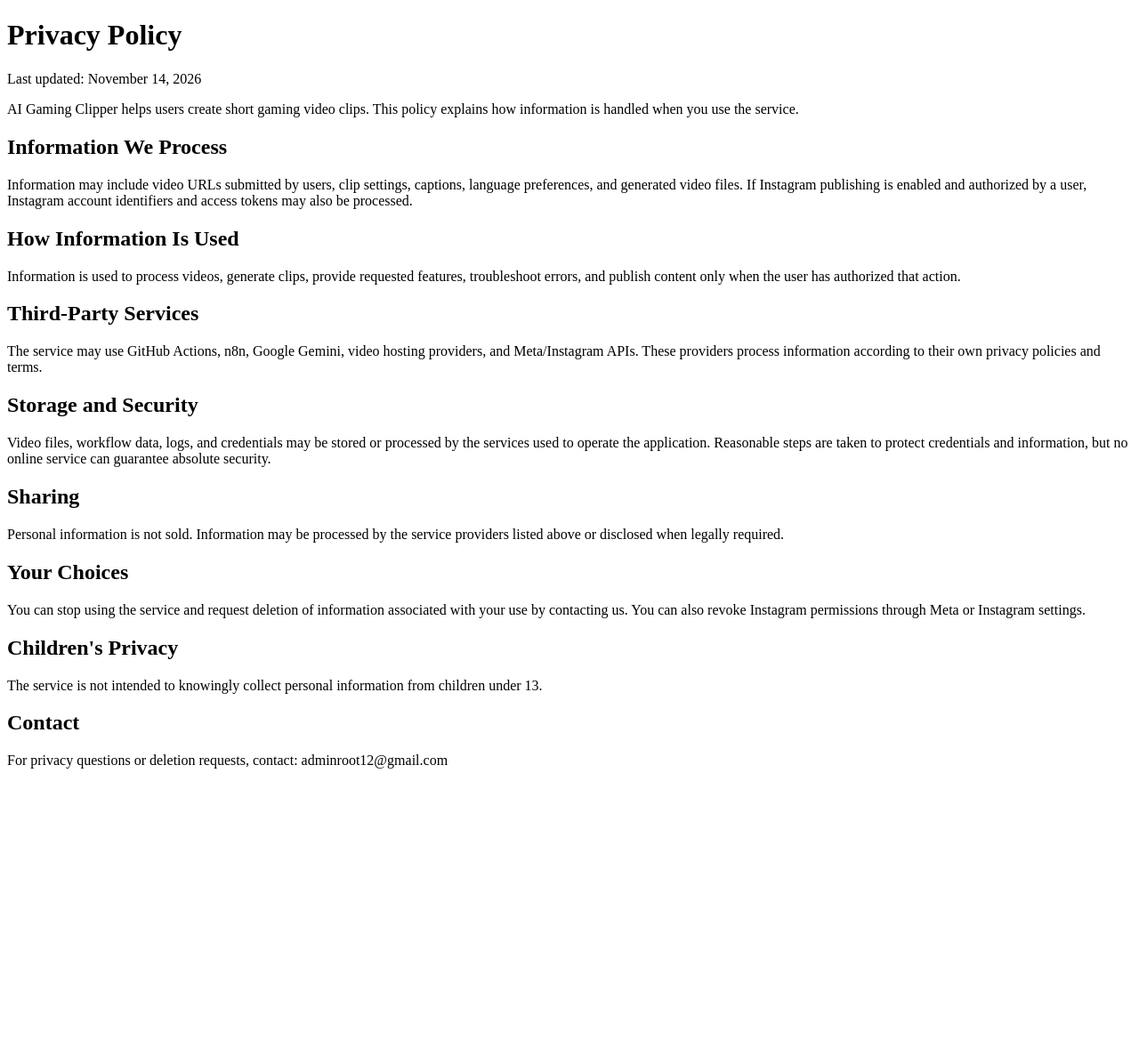
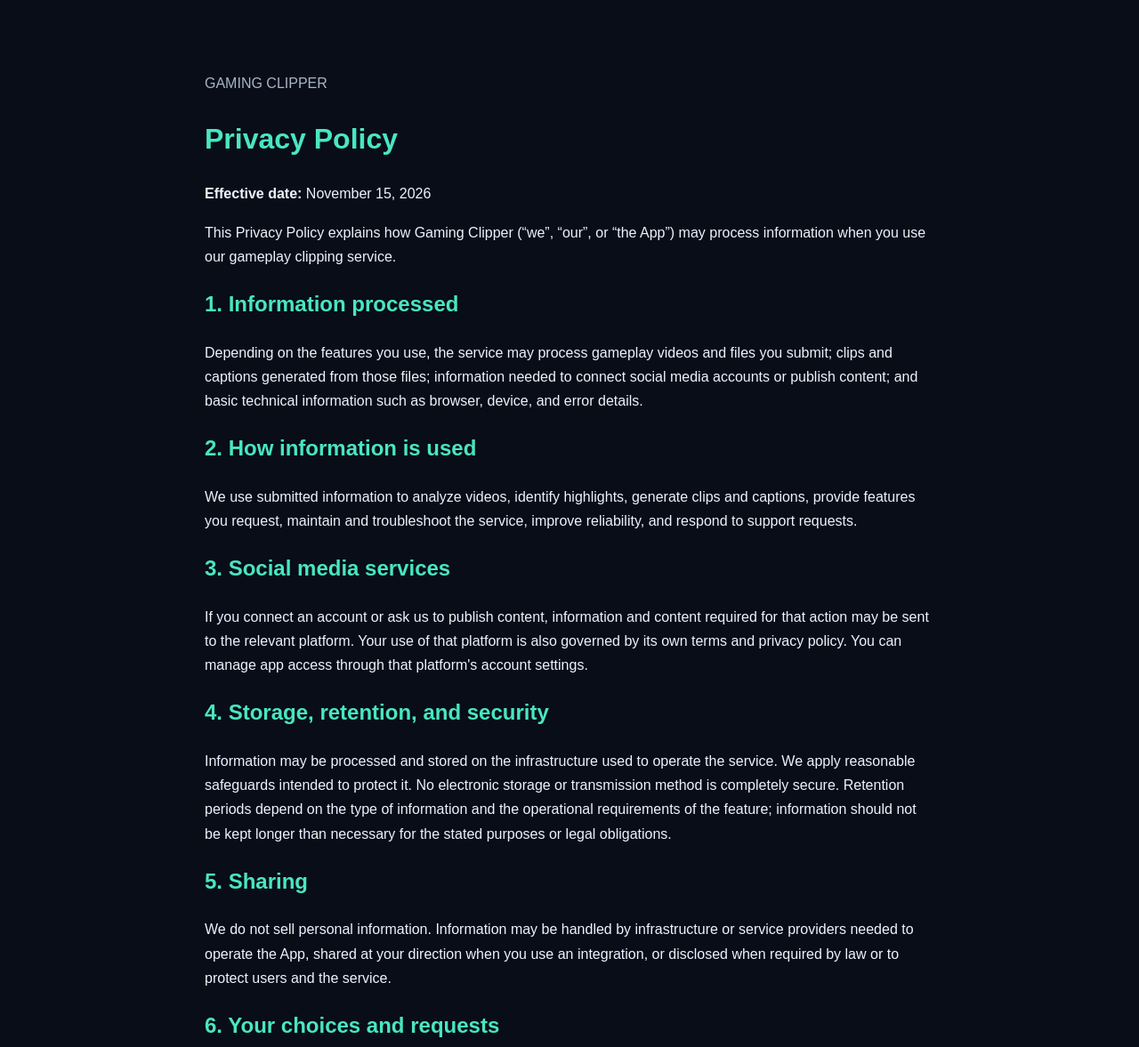
Before and after one commit to chnumair4888-ux/clipper, a plain HTML site: page privacy.html in a window 1280 px wide. Shown: the top 1177 px of the page at 89% size. Before the commit the page ends 880 px from the top, so only its background shows below. Drawn offline with Linux system fonts and the light colour scheme.

Commit message:
Update Gaming Clipper privacy policy

```diff
--- a/privacy.html
+++ b/privacy.html
@@ -1,37 +1,11 @@
-<!DOCTYPE html>
-<html lang="en">
-<head>
-<meta charset="UTF-8">
-<meta name="viewport" content="width=device-width, initial-scale=1">
-<title>Privacy Policy - AI Gaming Clipper</title>
-</head>
-<body>
-<h1>Privacy Policy</h1>
-<p>Last updated: November 14, 2026</p>
-<p>AI Gaming Clipper helps users create short gaming video clips. This policy explains how information is handled when you use the service.</p>
-
-<h2>Information We Process</h2>
-<p>Information may include video URLs submitted by users, clip settings, captions, language preferences, and generated video files. If Instagram publishing is enabled and authorized by a user, Instagram account identifiers and access tokens may also be processed.</p>
-
-<h2>How Information Is Used</h2>
-<p>Information is used to process videos, generate clips, provide requested features, troubleshoot errors, and publish content only when the user has authorized that action.</p>
-
-<h2>Third-Party Services</h2>
-<p>The service may use GitHub Actions, n8n, Google Gemini, video hosting providers, and Meta/Instagram APIs. These providers process information according to their own privacy policies and terms.</p>
-
-<h2>Storage and Security</h2>
-<p>Video files, workflow data, logs, and credentials may be stored or processed by the services used to operate the application. Reasonable steps are taken to protect credentials and information, but no online service can guarantee absolute security.</p>
-
-<h2>Sharing</h2>
-<p>Personal information is not sold. Information may be processed by the service providers listed above or disclosed when legally required.</p>
-
-<h2>Your Choices</h2>
-<p>You can stop using the service and request deletion of information associated with your use by contacting us. You can also revoke Instagram permissions through Meta or Instagram settings.</p>
-
-<h2>Children's Privacy</h2>
-<p>The service is not intended to knowingly collect personal information from children under 13.</p>
-
-<h2>Contact</h2>
-<p>For privacy questions or deletion requests, contact: adminroot12@gmail.com</p>
-</body>
-</html>
+<!doctype html>
+<html lang="en"><head><meta charset="utf-8"><meta name="viewport" content="width=device-width,initial-scale=1"><meta name="description" content="Privacy Policy for Gaming Clipper"><title>Privacy Policy — Gaming Clipper</title><style>body{margin:0;background:#080d18;color:#edf2ff;font:16px/1.7 Arial,sans-serif}.wrap{max-width:820px;margin:40px auto;padding:24px}h1,h2{color:#49e6c1}a{color:#7db7ff}.muted{color:#a8b5ca}</style></head><body><main class="wrap"><p class="muted">GAMING CLIPPER</p><h1>Privacy Policy</h1><p><strong>Effective date:</strong> November 15, 2026</p><p>This Privacy Policy explains how Gaming Clipper (“we”, “our”, or “the App”) may process information when you use our gameplay clipping service.</p>
+<h2>1. Information processed</h2><p>Depending on the features you use, the service may process gameplay videos and files you submit; clips and captions generated from those files; information needed to connect social media accounts or publish content; and basic technical information such as browser, device, and error details.</p>
+<h2>2. How information is used</h2><p>We use submitted information to analyze videos, identify highlights, generate clips and captions, provide features you request, maintain and troubleshoot the service, improve reliability, and respond to support requests.</p>
+<h2>3. Social media services</h2><p>If you connect an account or ask us to publish content, information and content required for that action may be sent to the relevant platform. Your use of that platform is also governed by its own terms and privacy policy. You can manage app access through that platform's account settings.</p>
+<h2>4. Storage, retention, and security</h2><p>Information may be processed and stored on the infrastructure used to operate the service. We apply reasonable safeguards intended to protect it. No electronic storage or transmission method is completely secure. Retention periods depend on the type of information and the operational requirements of the feature; information should not be kept longer than necessary for the stated purposes or legal obligations.</p>
+<h2>5. Sharing</h2><p>We do not sell personal information. Information may be handled by infrastructure or service providers needed to operate the App, shared at your direction when you use an integration, or disclosed when required by law or to protect users and the service.</p>
+<h2>6. Your choices and requests</h2><p>You may stop using the App and revoke connected-platform permissions through the relevant platform. To ask about information associated with your use, or request access or deletion, email <a href="mailto:adminroot12@gmail.com">adminroot12@gmail.com</a>. We may need to verify your request and retain certain information where legally required.</p>
+<h2>7. Children's privacy</h2><p>The App is not intended for children under 13, and we do not knowingly seek to collect personal information from children under 13.</p>
+<h2>8. Changes</h2><p>We may update this policy. The revised version will be posted on this page with a new effective date.</p>
+<h2>9. Contact</h2><p>Questions or privacy requests: <a href="mailto:adminroot12@gmail.com">adminroot12@gmail.com</a>.</p><p class="muted">Gaming Clipper</p></main></body></html>
```
